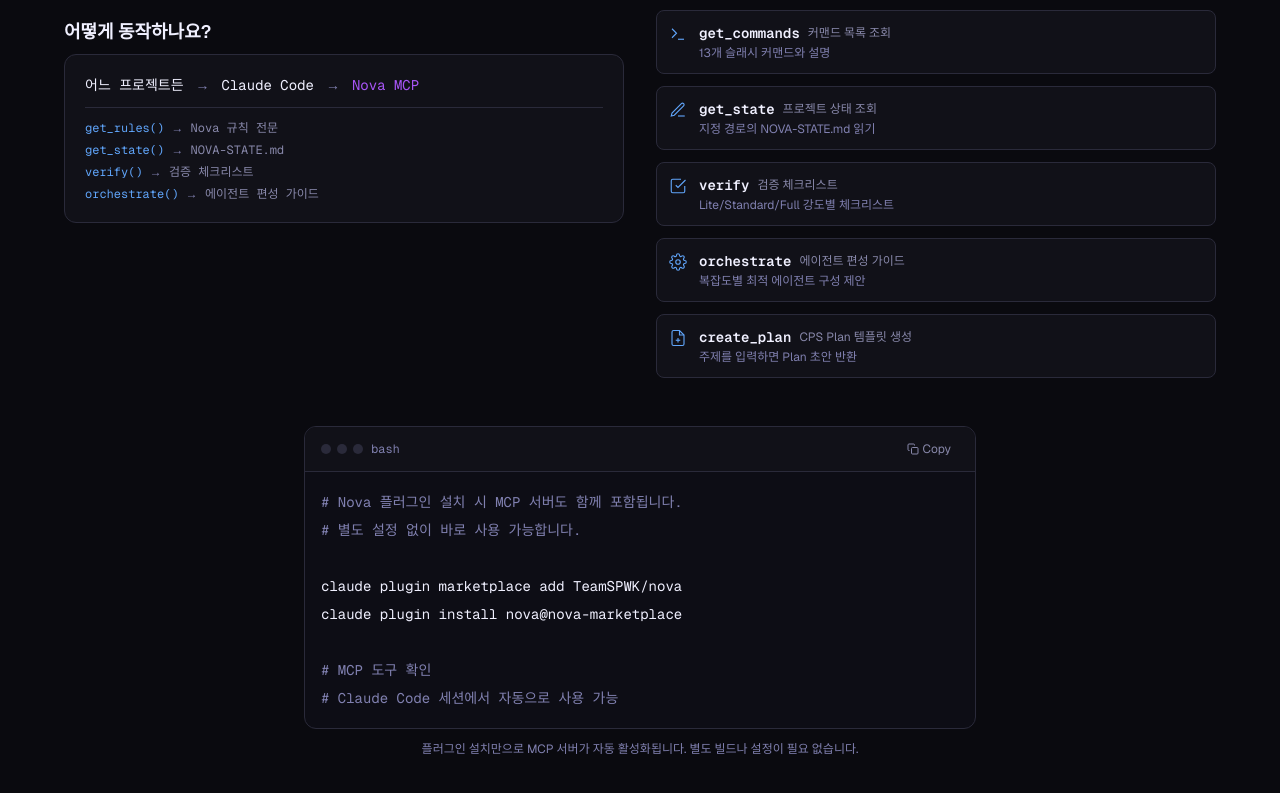
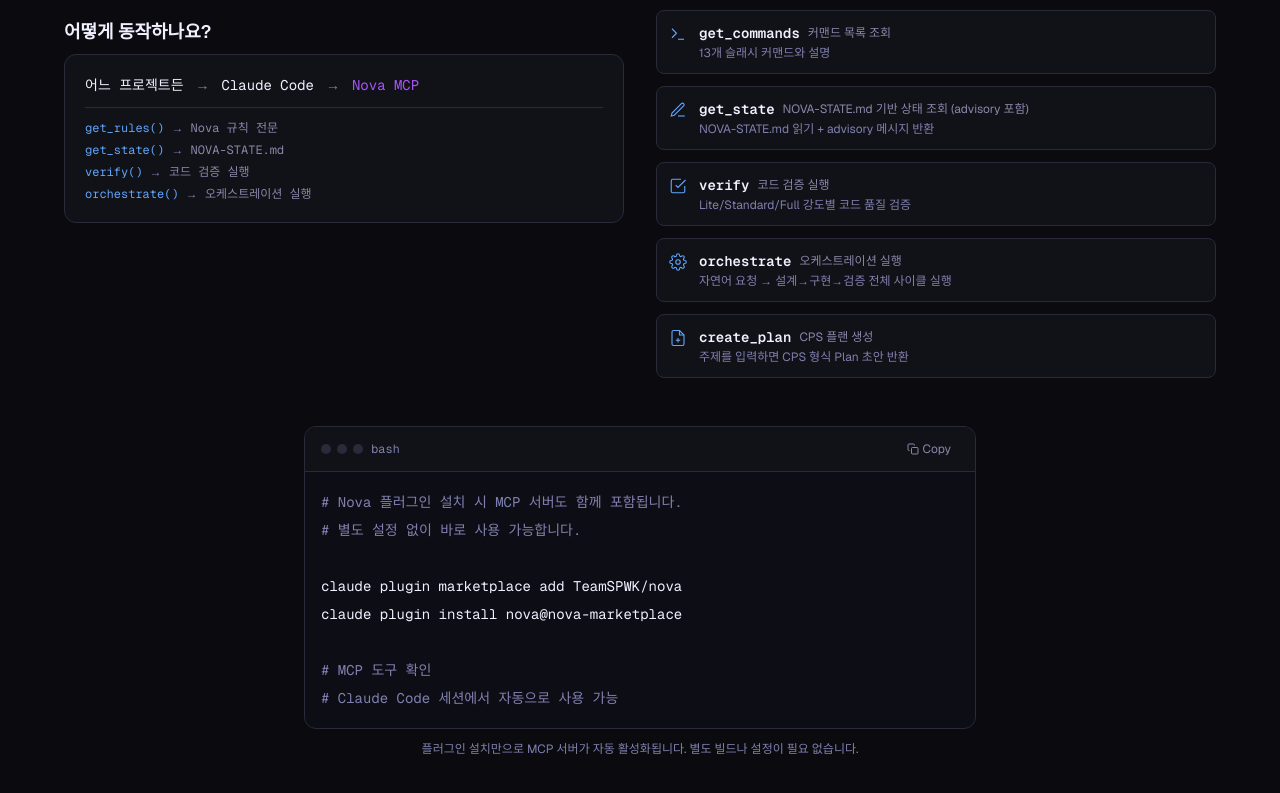
Before and after one commit to jay-swk/nova-landing, a Next.js app: page / in a window 1280 px wide. Shown: the part 9044-9837 px from the top of the page. Built offline with nearby package versions, Linux system fonts and the light colour scheme.

Commit message:
feat(nova-agent): MCPSection + InstallSection 콘텐츠 검증 및 갱신
Agent: Frontend Developer
Generated by Nova Orbit

```diff
--- a/components/sections/MCPSection.tsx
+++ b/components/sections/MCPSection.tsx
@@ -29,8 +29,8 @@
   },
   {
     name: "get_state",
-    desc: "프로젝트 상태 조회",
-    detail: "지정 경로의 NOVA-STATE.md 읽기",
+    desc: "NOVA-STATE.md 기반 상태 조회 (advisory 포함)",
+    detail: "NOVA-STATE.md 읽기 + advisory 메시지 반환",
     icon: (
       <svg width="18" height="18" viewBox="0 0 24 24" fill="none" stroke="currentColor" strokeWidth="1.5">
         <path d="M12 20h9" />
@@ -40,8 +40,8 @@
   },
   {
     name: "verify",
-    desc: "검증 체크리스트",
-    detail: "Lite/Standard/Full 강도별 체크리스트",
+    desc: "코드 검증 실행",
+    detail: "Lite/Standard/Full 강도별 코드 품질 검증",
     icon: (
       <svg width="18" height="18" viewBox="0 0 24 24" fill="none" stroke="currentColor" strokeWidth="1.5">
         <path d="M9 11l3 3L22 4" />
@@ -51,8 +51,8 @@
   },
   {
     name: "orchestrate",
-    desc: "에이전트 편성 가이드",
-    detail: "복잡도별 최적 에이전트 구성 제안",
+    desc: "오케스트레이션 실행",
+    detail: "자연어 요청 → 설계→구현→검증 전체 사이클 실행",
     icon: (
       <svg width="18" height="18" viewBox="0 0 24 24" fill="none" stroke="currentColor" strokeWidth="1.5">
         <circle cx="12" cy="12" r="3" />
@@ -62,8 +62,8 @@
   },
   {
     name: "create_plan",
-    desc: "CPS Plan 템플릿 생성",
-    detail: "주제를 입력하면 Plan 초안 반환",
+    desc: "CPS 플랜 생성",
+    detail: "주제를 입력하면 CPS 형식 Plan 초안 반환",
     icon: (
       <svg width="18" height="18" viewBox="0 0 24 24" fill="none" stroke="currentColor" strokeWidth="1.5">
         <path d="M14 2H6a2 2 0 0 0-2 2v16a2 2 0 0 0 2 2h12a2 2 0 0 0 2-2V8z" />
@@ -139,8 +139,8 @@
               <div className="border-t border-[#2a2a3a] pt-3 space-y-1.5 text-xs">
                 <div><span className="text-[#60a5fa]">get_rules()</span> <span className="text-[#8080b0]">→</span> <span className="text-[#8888aa]">Nova 규칙 전문</span></div>
                 <div><span className="text-[#60a5fa]">get_state()</span> <span className="text-[#8080b0]">→</span> <span className="text-[#8888aa]">NOVA-STATE.md</span></div>
-                <div><span className="text-[#60a5fa]">verify()</span> <span className="text-[#8080b0]">→</span> <span className="text-[#8888aa]">검증 체크리스트</span></div>
-                <div><span className="text-[#60a5fa]">orchestrate()</span> <span className="text-[#8080b0]">→</span> <span className="text-[#8888aa]">에이전트 편성 가이드</span></div>
+                <div><span className="text-[#60a5fa]">verify()</span> <span className="text-[#8080b0]">→</span> <span className="text-[#8888aa]">코드 검증 실행</span></div>
+                <div><span className="text-[#60a5fa]">orchestrate()</span> <span className="text-[#8080b0]">→</span> <span className="text-[#8888aa]">오케스트레이션 실행</span></div>
               </div>
             </div>
           </motion.div>
```
